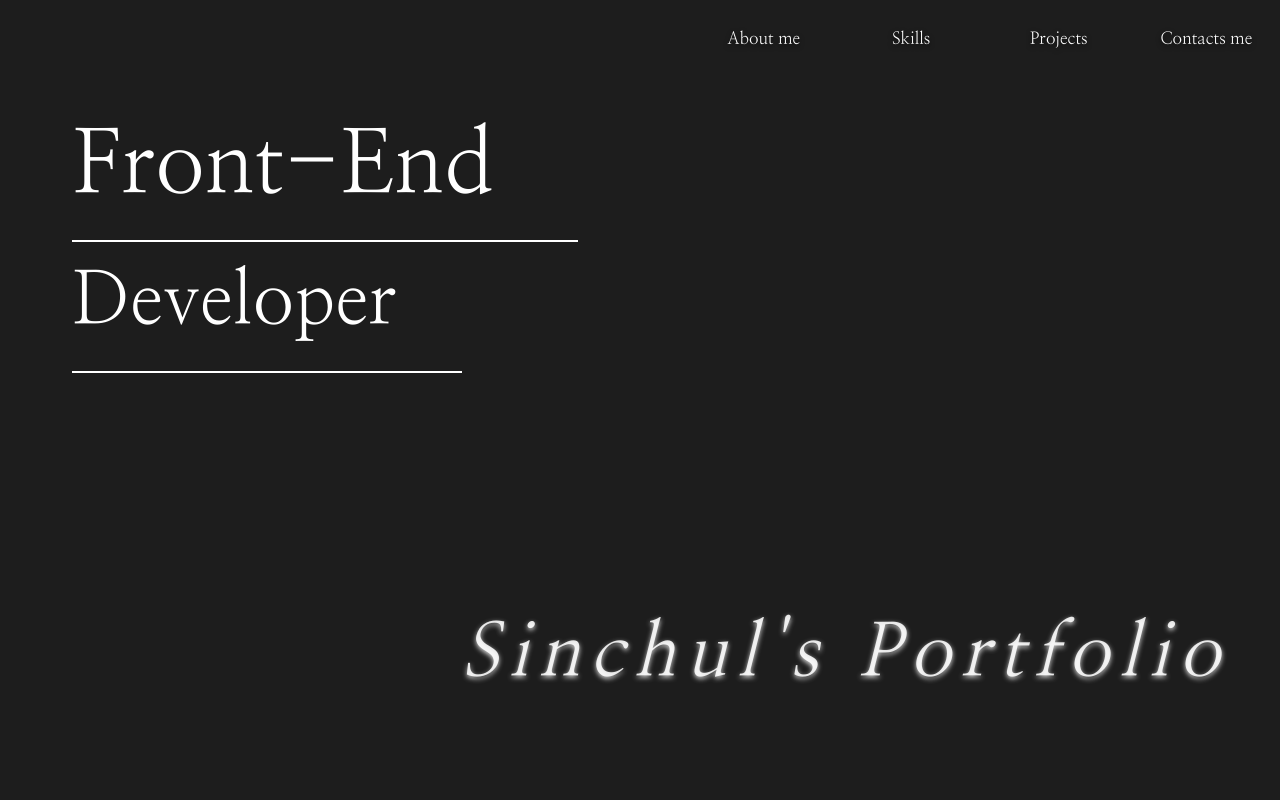
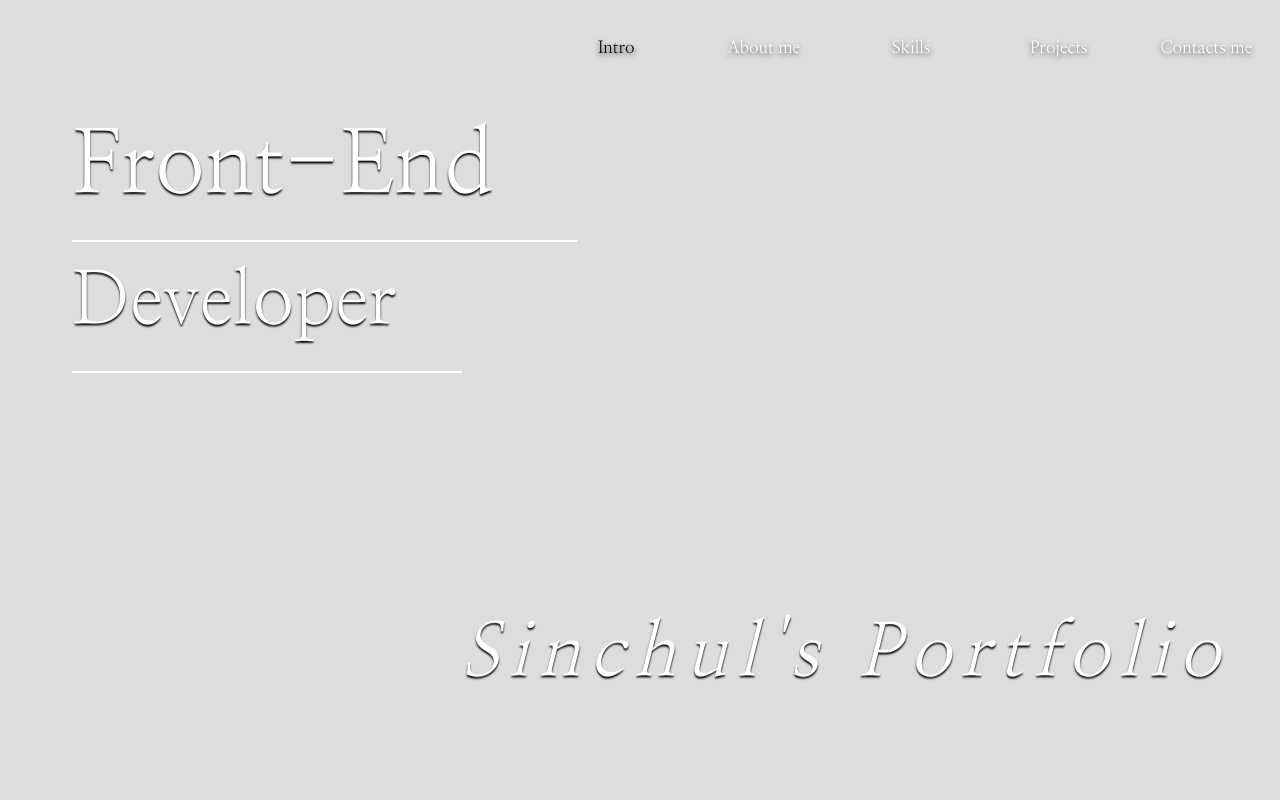
Before and after one commit to sin-still/Portfolio, a React (Create React App) app: page / in a window 1280 px wide. Shown: the top 800 px of the page. Built offline with nearby package versions, Linux system fonts and the light colour scheme.

Commit message:
새벽에 코딩..zZ..

```diff
--- a/src/App.js
+++ b/src/App.js
@@ -6,6 +6,7 @@ import ParticleCanvas from './component/ParticleCanvas';
 import Section2 from './component/Section2';
 import Section3 from './component/Section3';
 import Section4 from './component/Section4';
+
 
 
 
--- a/src/App.scss
+++ b/src/App.scss
@@ -6,6 +6,12 @@
   width: 100%;
   max-width: 1700px;
   margin: 0 auto;
+  .sectionTitle{
+    z-index: 50;
+    color: #fff;
+    letter-spacing: 5px;
+    font-weight: normal;;
+  }
 }
 .sectionTitle{
   font-size: 4rem;
@@ -24,8 +30,54 @@ canvas{
   height: 100vh;
   padding: 5rem;
   padding-top: 7rem;
+  z-index: 49;
   /* background: url(../public/img/back1.gif) no-repeat center/cover; */
   position: relative;
+}
+.conSection{
+  &::after {
+    content: "";
+    width: 90%;
+    height: 100vh;
+    position: absolute;
+    left: 50%;
+    background: #ffffff6c;
+    top: 50%;
+    transform: translate(-50%, -50%) ;
+    transition: .5s ; /* transform 속성에 대한 트랜지션 설정 */
+    z-index: 47;
+  }
+  .sectionBg{
+    position: absolute;
+    top: 0;
+    left: 0;
+    transform-origin: 50% 50%;
+    width: 100%;
+    height: 100vh;
+    border-radius: 50%;
+    transform: scale(0);
+    transition: .5s linear;
+    z-index: 45;
+    opacity: 0;
+    &.sectionBg1{
+      background-image: linear-gradient(150deg, rgb(223 170 188) 35%,rgb(220 220 220) 65%);
+    }
+    &.sectionBg2{
+      background-image: linear-gradient(150deg, rgb(170, 195, 223) 35%,rgb(220 220 220) 65%);
+    }
+  }
+}
+.sectionActive{
+  &::after {
+    width: 100%;
+    height: 30rem;
+
+  }
+  .sectionBg{
+    transform: scale(1);
+    border-radius: 0;
+    opacity: .8;
+  }
 }
 .app {
   font-family: 'Nanum Myeongjo', serif;
@@ -36,6 +88,7 @@ canvas{
       width: 100%;
       position: fixed;
       top: 0;left: 0;
+      margin-top: 5rem;
       /* background: #ffffff13; */
       /* box-shadow: 0 2px 10px #ffffff71; */
       .container {
@@ -62,18 +115,35 @@ canvas{
                   position: relative;
                   z-index: 101;
                   width: 20rem;
-                  margin-top: 3.5rem;
+                  height: 100%;
                   text-align: center;
                   font-size: 2.3rem;
                   color: #fff;
                   text-shadow: 0px 2px 5px #000000bb;
+                  a{
+                    position: relative;
+                    z-index: 111;
+                    display: block;
+                    width: 100%;
+                    align-items: center;
+
+                  }
+                  .MenuActive{
+                    color: #000;
+                  }
+                  .MenuActiveR{
+                    color: #fd0808;
+                  }
+                  .MenuActiveB{
+                    color: #3508fd;
+                  }
                }
             }
          }
       }
    }
    //Section1
-   .Section1{
+   .section1{
     display: flex;
     justify-content: space-between;
     width: 100%;
@@ -82,15 +152,15 @@ canvas{
     padding-top: 15rem;
     /* background: url(../public/img/back1.gif) no-repeat center/cover; */
     position: relative;
-    .sectionBg{
+    /* .sectionBg{
       width: 100%;
       height: 100%;
       position: absolute;
       top: 0;
       left: 0;
-      background: #1d1d1d;
+      background: #ddd;
       z-index: 2;
-    }
+    } */
     .container{z-index: 3;
     flex-direction: column;
       .intro{
@@ -100,7 +170,7 @@ canvas{
         color: #fff;
         font-weight: 400;
         position: relative;
-
+        text-shadow: 0 2px 2px #000;
         animation-name: title1;
         animation-duration: 2s;
 
@@ -146,14 +216,14 @@ canvas{
         animation-direction: alternate;
         animation-fill-mode: both;
         .portfolioTitle{
-          color: rgba(255, 255, 255, 0.877);
+          color: #fff;
           font-size: 10rem;
           font-style: italic;
           letter-spacing:10px;
           /* font-family: 'Dancing Script', cursive; */
           /* font-family: 'Caveat', cursive; */
           font-weight: 400;
-          text-shadow: 0 2px 5px #ddd;
+          text-shadow: 0 2px 2px #000;
 
         }
       }
@@ -213,51 +283,17 @@ canvas{
     }
    }
     .section3{
-      z-index: 2222222222222;
-      .sectionBg1{
-       position: absolute;
-       top: 0;
-       left: 0;
-       transform-origin: 50% 50%;
-       width: 100%;
-       height: 100vh;
-       border-radius: 50%;
-       transform: scale(0);
-       transition: .5s linear;
 
-       opacity: 0;
-       background-image: linear-gradient(150deg, rgb(223 170 188) 35%,rgb(220 220 220) 65%);
-      }
+
 
       .container{
 
       }
 
-      &::after {
-        content: "";
-        width: 90%;
-        height: 100vh;
-        position: absolute;
-        left: 50%;
-        background: #ffffff6c;
-        top: 50%;
-        transform: translate(-50%, -50%) ;
-        transition: .5s ; /* transform 속성에 대한 트랜지션 설정 */
-        z-index: 2222222222222;
-      }
 
-      &:hover {
-        &::after {
-          width: 100%;
-          height: 30rem;
-          ;/* 호버 상태에서 transform 값을 변경 */
-        }
-      }
-      &:hover .sectionBg1{
-        transform: scale(1);
-        border-radius: 0;
-        opacity: .8;
-      }
+
+
+
     }
   }
 
--- a/src/component/Header.jsx
+++ b/src/component/Header.jsx
@@ -1,5 +1,6 @@
 import React from 'react';
 import { NavLink } from 'react-router-dom';
+import { Link } from 'react-scroll';
 
 // html, css, scss, javascript, jquery, react, typescript, next.js, redux, axios,
 // 1.
@@ -10,10 +11,11 @@ const Header = () => {
             {/* <h1 className='logo'></h1> */}
             <div className='nav'>
                <ul className='nav-list'>
-                  <li>About me</li>
-                  <li>Skills</li>
-                  <li>Projects</li>
-                  <li>Contacts me</li>
+                  <li><Link activeClass="MenuActive" to='section1' spy={true} smooth={true}>Intro</Link></li>
+                  <li><Link activeClass="MenuActive" to='section2' spy={true} smooth={true}>About me</Link></li>
+                  <li><Link activeClass="MenuActiveR" to='section3' spy={true} smooth={true}>Skills</Link></li>
+                  <li><Link activeClass="MenuActiveB" to='section4' spy={true} smooth={true}>Projects</Link></li>
+                  <li><Link activeClass="MenuActive" to='section5' spy={true} smooth={true}>Contacts me</Link></li>
                </ul>
             </div>
          </div>
--- a/src/component/ParticleCanvas.jsx
+++ b/src/component/ParticleCanvas.jsx
@@ -24,8 +24,8 @@ const ParticleCanvas = () => {
         y: e.clientY,
         size: Math.random() * 10 + 5,
         /* color: getRandomColor(), // 수정된 부분: 랜덤 색상 생성 */
-        color: `0,0,0`, // 수정된 부분: 랜덤 색상 생성
-        opacity: .5,
+        color: `255,255,255`, // 수정된 부분: 랜덤 색상 생성
+        opacity: 1,
         speedX: Math.random() - 0.5,
         speedY: Math.random() - 0.5,
       });
@@ -78,7 +78,7 @@ const ParticleCanvas = () => {
       height: '100vh',
       position: 'fixed',
       background: '',
-      zIndex: '100',
+      zIndex: '50',
     }}
   />;
 };
--- /dev/null
+++ b/src/component/Scroll.jsx
@@ -0,0 +1,33 @@
+import React, { useState, useEffect, useRef } from 'react';
+
+const Scroll = ({ children, sectionNum  }) => {
+   const sectionRef = useRef(null);
+   const [isSectionActive, setIsSectionActive] = useState(false);
+   useEffect(() => {
+
+      const handleScroll = () => {
+         const section = sectionRef.current;
+         if (section) {
+            const rect = section.getBoundingClientRect();
+            setIsSectionActive(rect.top <= 10 && rect.bottom > 0);
+         }
+      };
+
+      window.addEventListener('scroll', handleScroll);
+
+      return () => {
+         window.removeEventListener('scroll', handleScroll);
+      };
+   }, []);
+
+   return (
+      <div
+         ref={sectionRef}
+         className={`section${sectionNum} section conSection ${isSectionActive ? 'sectionActive' : ''}`}
+      >
+         {children}
+      </div>
+   );
+};
+
+export default Scroll;
--- /dev/null
+++ b/src/component/ScrollEvent.jsx
@@ -0,0 +1,31 @@
+/* y스크롤 도착시 이벤트 발생 */
+
+
+// 사용법 : const scrollPosition = ScrollPosition() 함수 선언 후
+// 사용법 : <div className={`기존클래스 ${scrollPosition >= 600 ? 'originPosition' : ''}`}>
+// 사용법 : css에 추가 : .originPosition{ transform: translateY(0px) translateX(0px) !important;}
+
+// 주의사항 : 웹페이지 전체 영역이 아닌 컴포넌트 기준 y위치입니다.
+// 주의사항 : CSS 지배관계는 일반적인 CSS 원칙을 따릅니다.
+
+import { useState, useEffect } from "react"
+
+const ScrollEvent = () => {
+   const [scrollPosition, setScrollPosition] = useState(0)
+
+   useEffect(() => {
+      const handleScroll = () => {
+         setScrollPosition(window.scrollY)
+      }
+
+      window.addEventListener("scroll", handleScroll)
+
+      return () => {
+         window.removeEventListener("scroll", handleScroll)
+      }
+   }, [])
+
+   return scrollPosition
+}
+
+export default ScrollEvent
--- a/src/component/Section1.jsx
+++ b/src/component/Section1.jsx
@@ -2,7 +2,7 @@ import React from 'react';
 
 const Section1 = () => {
    return (
-      <div className='Section1 section'>
+      <div className='section1 section'>
          <div className='sectionBg'></div>
          <div className='container'>
             {/* <div className="profilBox">
--- a/src/component/Section3.jsx
+++ b/src/component/Section3.jsx
@@ -1,8 +1,10 @@
-import React from 'react';
+/* import React from 'react';
+import ScrollEvent from './ScrollEvent';
 
 const Section3 = () => {
+   const scrollPosition = ScrollEvent()
    return (
-      <div className='section3 section'>
+      <div className={`section3 section ${scrollPosition >= 0 ? 'sectionActive' : ''}`}>
             <div className='sectionBg1'></div>
          <div className='container'>
             <h2 className='sectionTitle'>Skills.</h2>
@@ -16,4 +18,49 @@ const Section3 = () => {
    );
 };
 
+export default Section3; */
+
+
+import React, { useState, useEffect, useRef } from 'react';
+
+const Section3 = () => {
+   const sectionRef = useRef(null);
+   const [isSectionActive, setIsSectionActive] = useState(false);
+
+   useEffect(() => {
+      const handleScroll = () => {
+         const section = sectionRef.current;
+         if (section) {
+            const rect = section.getBoundingClientRect();
+            /* setIsSectionActive(rect.top < window.innerHeight && rect.bottom >= 0); */
+            setIsSectionActive(rect.top <= 10 && rect.bottom > 0);
+
+         }
+      };
+
+      window.addEventListener('scroll', handleScroll);
+
+      return () => {
+         window.removeEventListener('scroll', handleScroll);
+      };
+   }, []);
+
+   return (
+      <div
+         ref={sectionRef}
+         className={`section3 section conSection ${isSectionActive ? 'sectionActive' : ''}`}
+      >
+         <div className='sectionBg sectionBg1'></div>
+         <div className='container'>
+            <h2 className='sectionTitle'>Skills.</h2>
+            <div className='skillsArea'>
+               <div className='skill-content'>
+                  {/* 내용 */}
+               </div>
+            </div>
+         </div>
+      </div>
+   );
+};
+
 export default Section3;
--- a/src/component/Section4.jsx
+++ b/src/component/Section4.jsx
@@ -1,13 +1,22 @@
-import React from 'react';
+import React, { useState, useEffect, useRef } from 'react';
+import Scroll from './Scroll';
+
 
 const Section4 = () => {
+
    return (
-      <div className='section4 section'>
-         <div className='container'>
-            <h2 className='sectionTitle'>Project.</h2>
-
+      <Scroll sectionNum={4}
+   >
+      <div className='sectionBg sectionBg2'></div>
+      <div className='container'>
+         <h2 className='sectionTitle'>Project.</h2>
+         <div className='skillsArea'>
+            <div className='skill-content'>
+               {/* 내용 */}
+            </div>
          </div>
       </div>
+   </Scroll>
    );
 };
 
```
Lines whose indentation alone changed are shown as unchanged.
